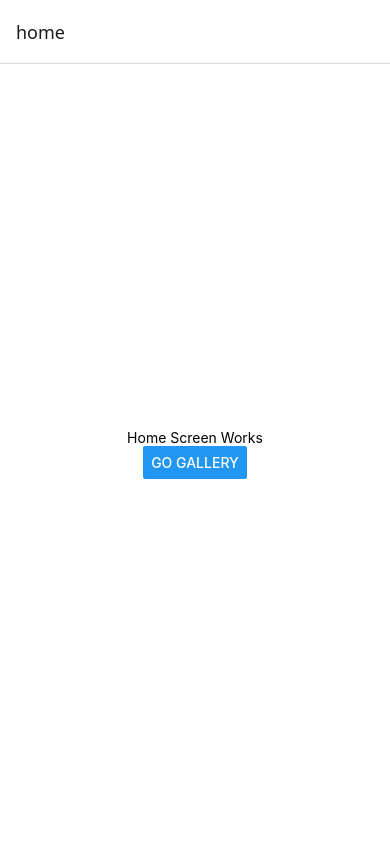
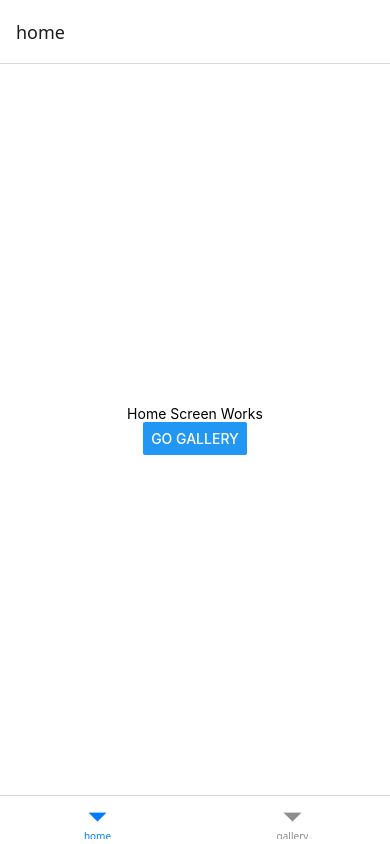
Before and after one commit to vicenteprogammer/mobileDeveloperBootcamp, a React Native app in the folder react-navigation/: screen / in a window 390 px wide. Built offline with nearby package versions, Linux system fonts and the light colour scheme.

Commit message:
Adicionando a navegação bottom tabs

```diff
--- a/react-navigation/App.tsx
+++ b/react-navigation/App.tsx
@@ -3,10 +3,6 @@ import { StyleSheet, Text, View } from 'react-native';
 import Routes from './src/routes';
 
 export default function App() {
-
-
-
-
   return (
     <Routes/>
   );
--- a/react-navigation/package.json
+++ b/react-navigation/package.json
@@ -9,6 +9,7 @@
     "web": "expo start --web"
   },
   "dependencies": {
+    "@react-navigation/bottom-tabs": "^7.4.6",
     "@react-navigation/native": "^7.1.17",
     "@react-navigation/stack": "^7.4.5",
     "expo": "~53.0.20",
--- /dev/null
+++ b/react-navigation/src/routes/bottom.routes.tsx
@@ -0,0 +1,19 @@
+import {createBottomTabNavigator} from '@react-navigation/bottom-tabs'
+import HomeScreen from '../screens/HomeScreen';
+
+const {Screen, Navigator} = createBottomTabNavigator();
+
+export default function BottomRoutes(){
+    return(
+        <Navigator>
+        <Screen
+         name='home'
+         component={HomeScreen}
+        />
+        <Screen
+         name='gallery'
+         component={HomeScreen}
+        />
+    </Navigator>
+    )
+}
--- a/react-navigation/src/routes/index.tsx
+++ b/react-navigation/src/routes/index.tsx
@@ -1,11 +1,12 @@
 import {NavigationContainer} from  '@react-navigation/native'
 
 import StackRoutes from './stack.routes'
+import BottomRoutes from './bottom.routes'
 
 export default function Routes(){
   return(
     <NavigationContainer>
-        <StackRoutes/>
+        <BottomRoutes/>
     </NavigationContainer>
   )
 }
--- a/react-navigation/src/routes/stack.routes.tsx
+++ b/react-navigation/src/routes/stack.routes.tsx
@@ -11,6 +11,9 @@ export default function StackRoutes(){
             <Screen
              name='home'
              component={HomeScreen}
+             options={{
+                title: 'Home Screen',
+             }}
             />
 
             <Screen
```
Also changed, not shown: 1 other file (tests, documents, lock files or other folders).
